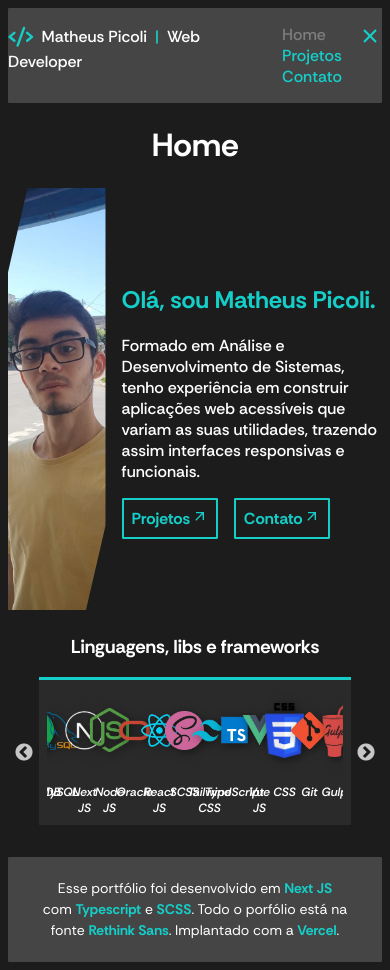
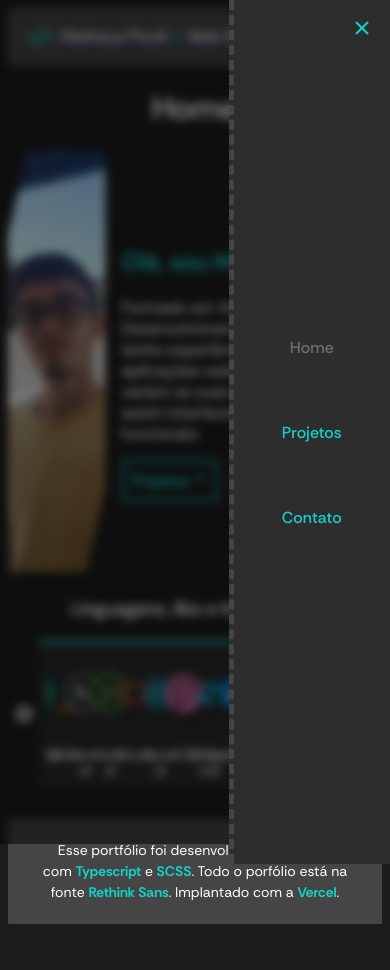
Before and after one commit to matheuszpicoli/portfolio, a Next.js app: page / in a window 390 px wide. Both pictures are taken after a click on the element 350 px from the left and 36 px from the top of the page. After the commit the page ends 932 px from the top, so only its background shows below. Built offline with nearby package versions, Linux system fonts and the light colour scheme.

Commit message:
changing the logic for the hamburger menu and applying it to the operation

```diff
--- a/src/app/components/Header.tsx
+++ b/src/app/components/Header.tsx
@@ -43,21 +43,25 @@
 }
 
 export default function Header() {
-	const [isHamburgerLinkActive, setHamburgerLinkActive] = useState<boolean>(false)
+	const [isHamburgerMenuVisible, setHamburgerMenuVisible] = useState<boolean>(false)
+	const [isInBlur, setInBlur] = useState<boolean>(false)
 
-	const toogleHamburgerMenu = () => setHamburgerLinkActive(!isHamburgerLinkActive)
+	const toogleHamburgerMenu = () => {
+		setHamburgerMenuVisible(!isHamburgerMenuVisible)
+		setInBlur(!isInBlur)
+	}
 
 	return (
 		<header>
 			<nav className="navbar">
+
 				<div className="logo">
-					<Icon.Code className="icon" />
-					<p>Matheus Picoli<span className="pipe"></span>Web Developer</p>
+					<Link href="/">
+						<Icon.Code className="icon" />
+						<p>Matheus Picoli<span className="pipe"></span>Web Developer</p>
+					</Link>
 				</div>
-				<div className={`
-					link
-					${isHamburgerLinkActive ? "hamburger-link" : ""}
-				`}>
+				<div className="link">
 					<CurrentLink href="/">
 						Home
 					</CurrentLink>
@@ -68,17 +72,53 @@
 						Contato
 					</CurrentLink>
 				</div>
-				<div
-					className="hamburger-menu"
-					onClick={toogleHamburgerMenu}
-				>
-					{!isHamburgerLinkActive && (
+
+				{!isHamburgerMenuVisible && (
+					<div className="hamburger-menu">
+						<Icon.HamburgerMenu
+							className="hamburger-icon"
+							onClick={toogleHamburgerMenu}
+						/>
+					</div>
+				)}
+				{(isHamburgerMenuVisible && isInBlur) && (
+					<div className="hamburger-menu">
 						<Icon.HamburgerMenu className="hamburger-icon" />
-					)}
-					{isHamburgerLinkActive && (
-						<Icon.Close className="close-icon" />
-					)}
-				</div>
+
+						<div className="blur"></div>
+
+						<div className="aside-navbar">
+
+							<div className="aside-icon">
+								<Icon.Close
+									className="close-icon"
+									onClick={toogleHamburgerMenu}
+								/>
+							</div>
+
+							<CurrentLink
+								href="/"
+								onClick={toogleHamburgerMenu}
+							>
+								Home
+							</CurrentLink>
+							<CurrentLink
+								href="/projects"
+								onClick={toogleHamburgerMenu}
+							>
+								Projetos
+							</CurrentLink>
+							<CurrentLink
+								href="/contact"
+								onClick={toogleHamburgerMenu}
+							>
+								Contato
+							</CurrentLink>
+						</div>
+
+					</div>
+				)}
+
 			</nav>
 		</header>
 	)
--- a/src/app/styles/components/header.scss
+++ b/src/app/styles/components/header.scss
@@ -64,6 +64,18 @@
 		display: none;
 	}
 
+	.blur {
+		@include backdrop-fiter(blur(5px));
+		background: #00000080;
+		height: 100vh;
+		left: 0;
+		pointer-events: none;
+		position: fixed;
+		top: 0;
+		width: 100vw;
+		z-index: 5;
+	}
+
 	.navbar {
 		.logo {
 			p {
@@ -82,17 +94,45 @@
 				vertical-align: middle;
 				width: 1.5em;
 
-				&:active {
+				&:hover {
+					color: $white;
+				}
+			}
+		}
+
+		.aside-navbar {
+			background-color: #2d2d2d;
+			border-left: 5px dashed #454545;
+			cursor: default;
+			display: flex;
+			flex-direction: column;
+			height: 100vh;
+			justify-content: center;
+			padding: 10px;
+			position: fixed;
+			right: 0;
+			top: 0;
+			width: 35vw;
+			z-index: 10;
+
+			.aside-icon {
+				cursor: pointer;
+				position: absolute;
+				right: 1em;
+				top: 1em;
+			}
+
+			a {
+				color: $accent-color;
+				margin: 2em 0;
+				text-align: center;
+				text-decoration: none;
+				transition-duration: 300ms;
+
+				&:hover {
 					color: $white;
 				}
 			}
 		}
 	}
-
-	.navbar {
-		.link.hamburger-link {
-			display: flex;
-			flex-direction: column;
-		}
-	}
 }
--- a/src/app/variables.scss
+++ b/src/app/variables.scss
@@ -7,6 +7,11 @@
 	-ms-filter: $property;
 	-webkit-filter: $property;
 	filter: $property;
+}
+
+@mixin backdrop-fiter($property) {
+	-webkit-backdrop-filter: $property;
+	backdrop-filter: $property;
 }
 
 @mixin transform($property) {
```
